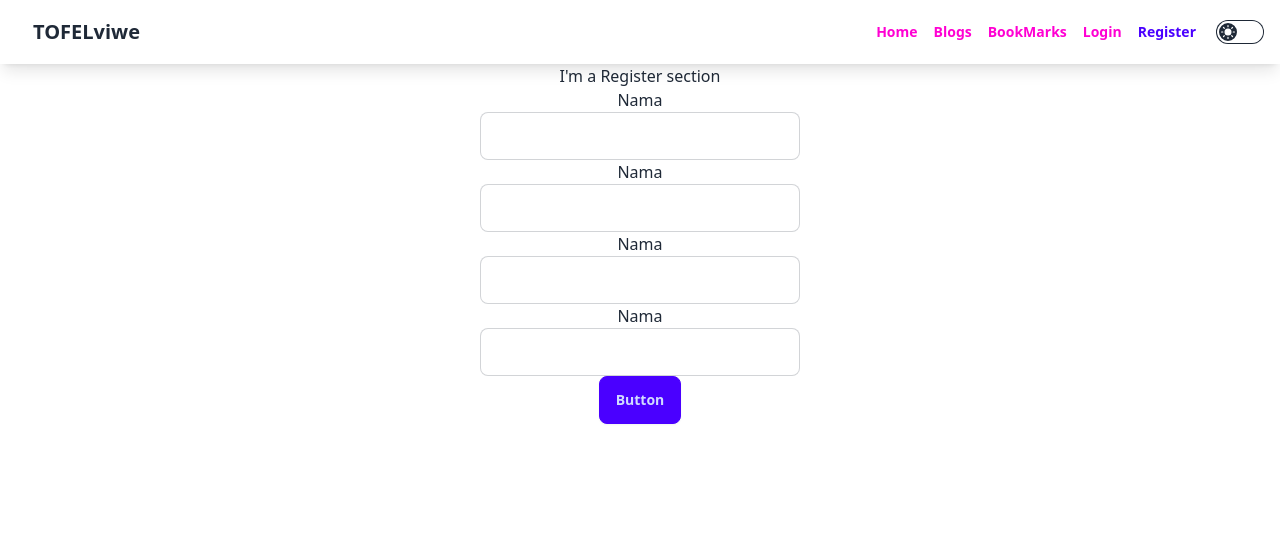
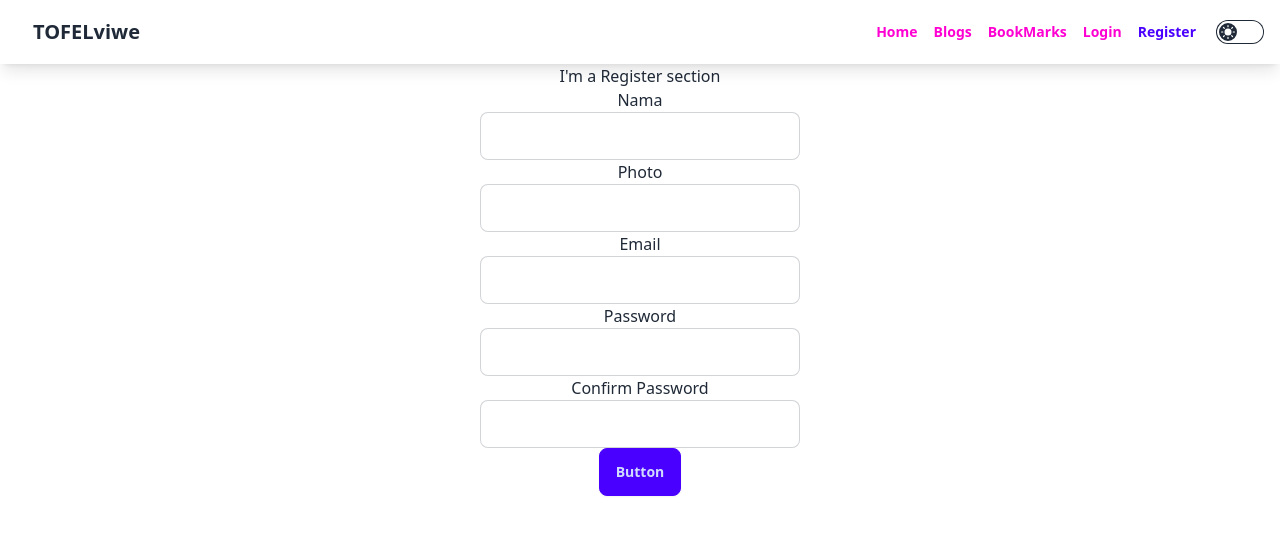
Before and after one commit to alhaj-cmd/bytebox, a React (Vite) app: page /register in a window 1280 px wide. Shown: the top 534 px of the page. Built offline with nearby package versions, Linux system fonts and the light colour scheme.

Commit message:
button section add

```diff
--- a/src/assets/component/Register/Register.jsx
+++ b/src/assets/component/Register/Register.jsx
@@ -10,15 +10,19 @@ const Register = () => {
                     <input type="text" className='input input-bordered w-full max-w-xs' />
                 </div>
                 <div>
-                    <p>Nama</p>
+                    <p>Photo</p>
                     <input type="text" className='input input-bordered w-full max-w-xs' />
                 </div>
                 <div>
-                    <p>Nama</p>
+                    <p>Email</p>
                     <input type="text" className='input input-bordered w-full max-w-xs' />
                 </div>
                 <div>
-                    <p>Nama</p>
+                    <p>Password</p>
+                    <input type="text" className='input input-bordered w-full max-w-xs' />
+                </div>
+                <div>
+                    <p>Confirm Password</p>
                     <input type="text" className='input input-bordered w-full max-w-xs' />
                 </div>
                 <button className='btn btn-primary'>Button</button>
```
